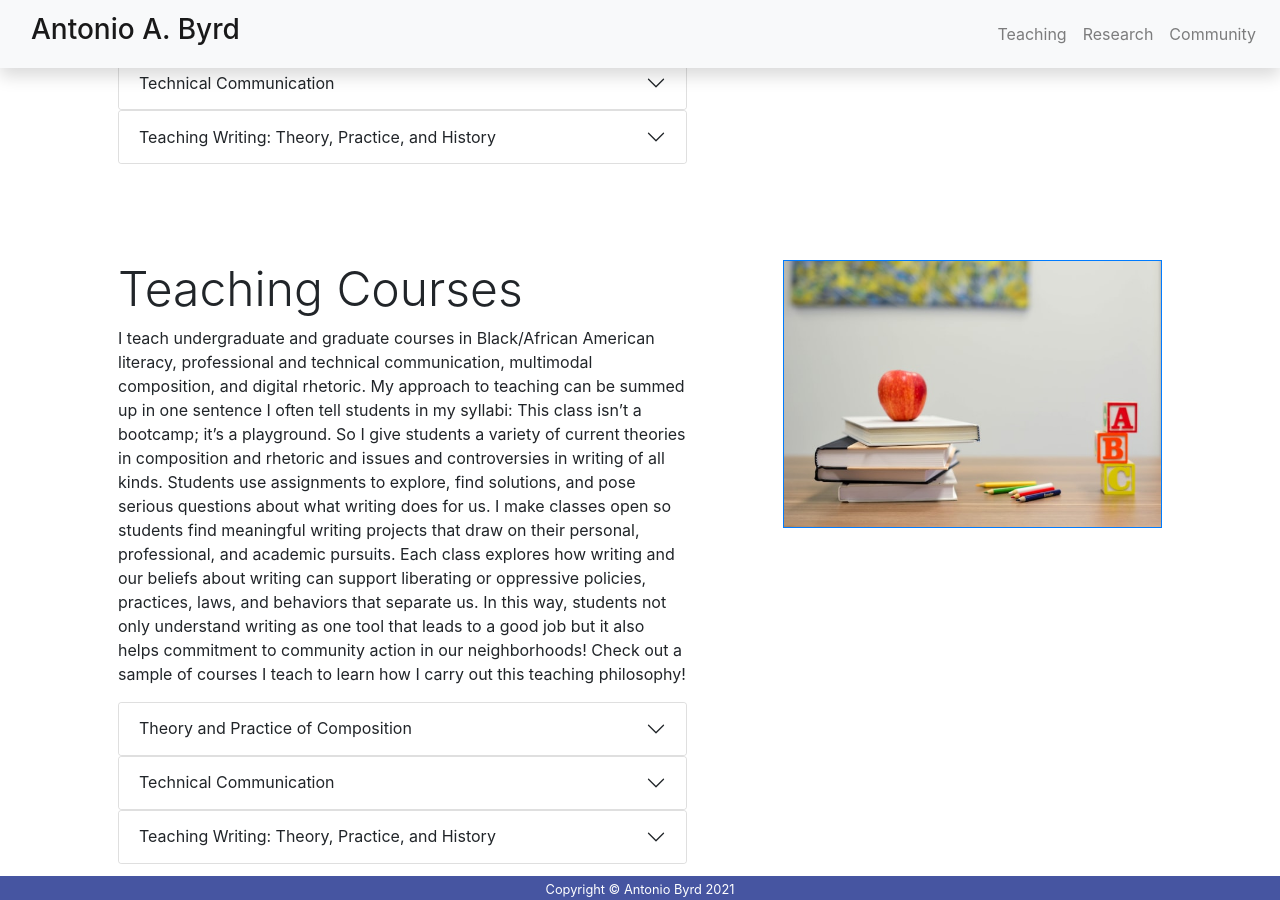
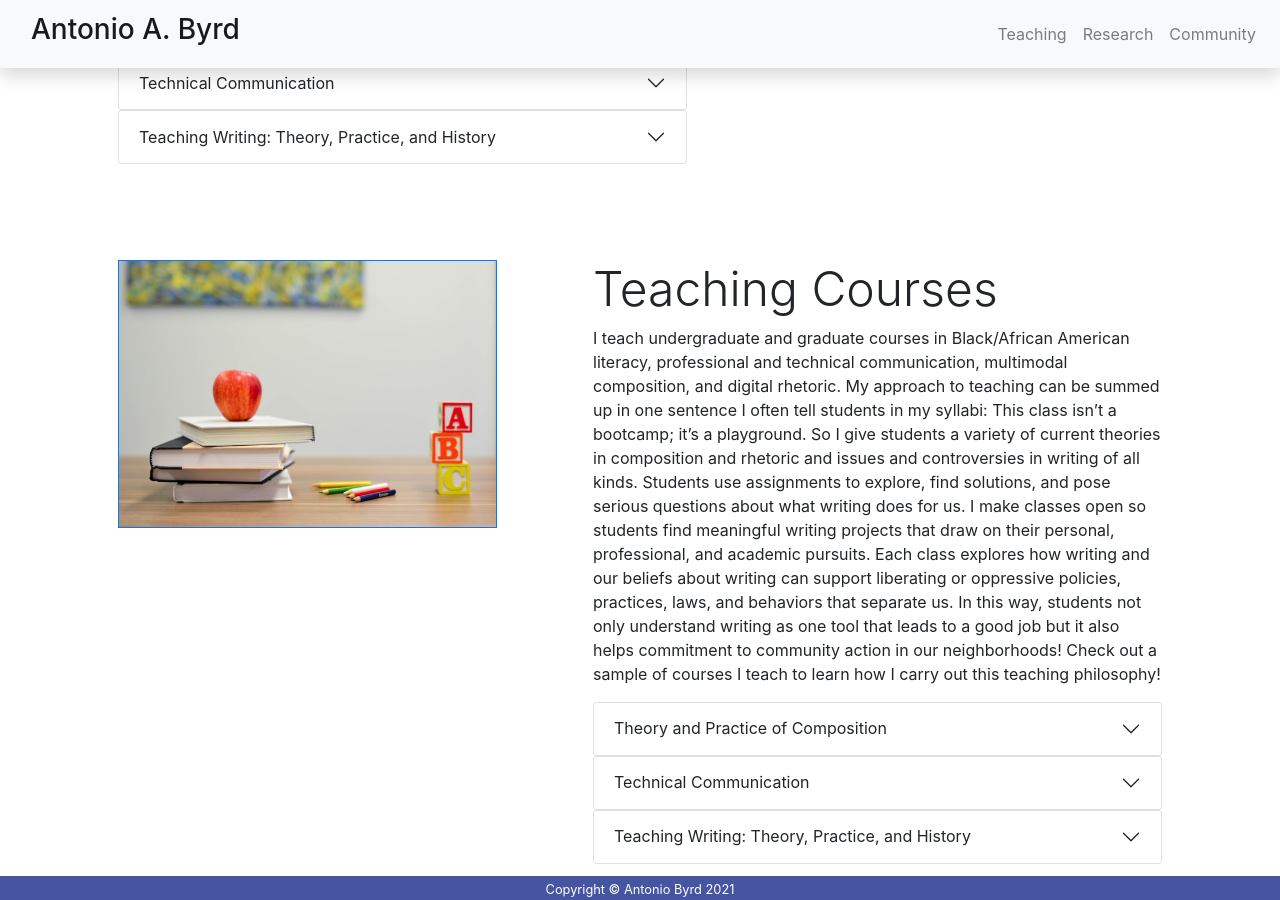
Before and after one commit to abyrd15/abyrd15.github.io, a Jekyll site: the page built from index.markdown, in a window 1280 px wide and 900 px high, scrolled down 2098 px. Built offline with Jekyll 4.4.1, drawn with Linux system fonts in a browser that asks for light colours; nearby versions of some CDN libraries.

Commit message:
Switched image to the opposite side in research

```diff
--- a/_includes/home/section_research.html
+++ b/_includes/home/section_research.html
@@ -2,6 +2,9 @@
     <section>
         <div class="container">
             <div class="row justify-content-center">
+                <div class="col-sm-5 p-5">
+                    <img class="img-fluid border border-primary border-5" src="assets/css/images/teachinApple.jpg" alt="Image of an apple sitting on a stack of books.">
+                </div>
                 <div class="col-sm-7 p-5">
                     <h1 class="display-5" id="teaching_courses">Teaching Courses</h1>
                     <p>I teach undergraduate and graduate courses in Black/African American literacy, professional and technical communication, multimodal composition, and digital rhetoric. My approach to teaching can be summed up in one sentence I often tell students in my syllabi: This class isn’t a bootcamp; it’s a playground. So I give students a variety of current theories in composition and rhetoric and issues and controversies in writing of all kinds. Students use assignments to explore, find solutions, and pose serious questions about what writing does for us. I make classes open so students find meaningful writing projects that draw on their personal, professional, and academic pursuits. Each class explores how writing and our beliefs about writing can support liberating or oppressive policies, practices, laws, and behaviors that separate us. In this way, students not only understand writing as one tool that leads to a good job but it also helps commitment to community action in our neighborhoods! Check out a sample of courses I teach to learn how I carry out this teaching philosophy!</p>
@@ -57,9 +60,6 @@
                             </div>
                           </div>
                 </div>
-                <div class="col-sm-5 p-5">
-                    <img class="img-fluid border border-primary border-5" src="assets/css/images/teachinApple.jpg" alt="Image of an apple sitting on a stack of books.">
-                </div>
             </div>
         </div>
     </section>
```
